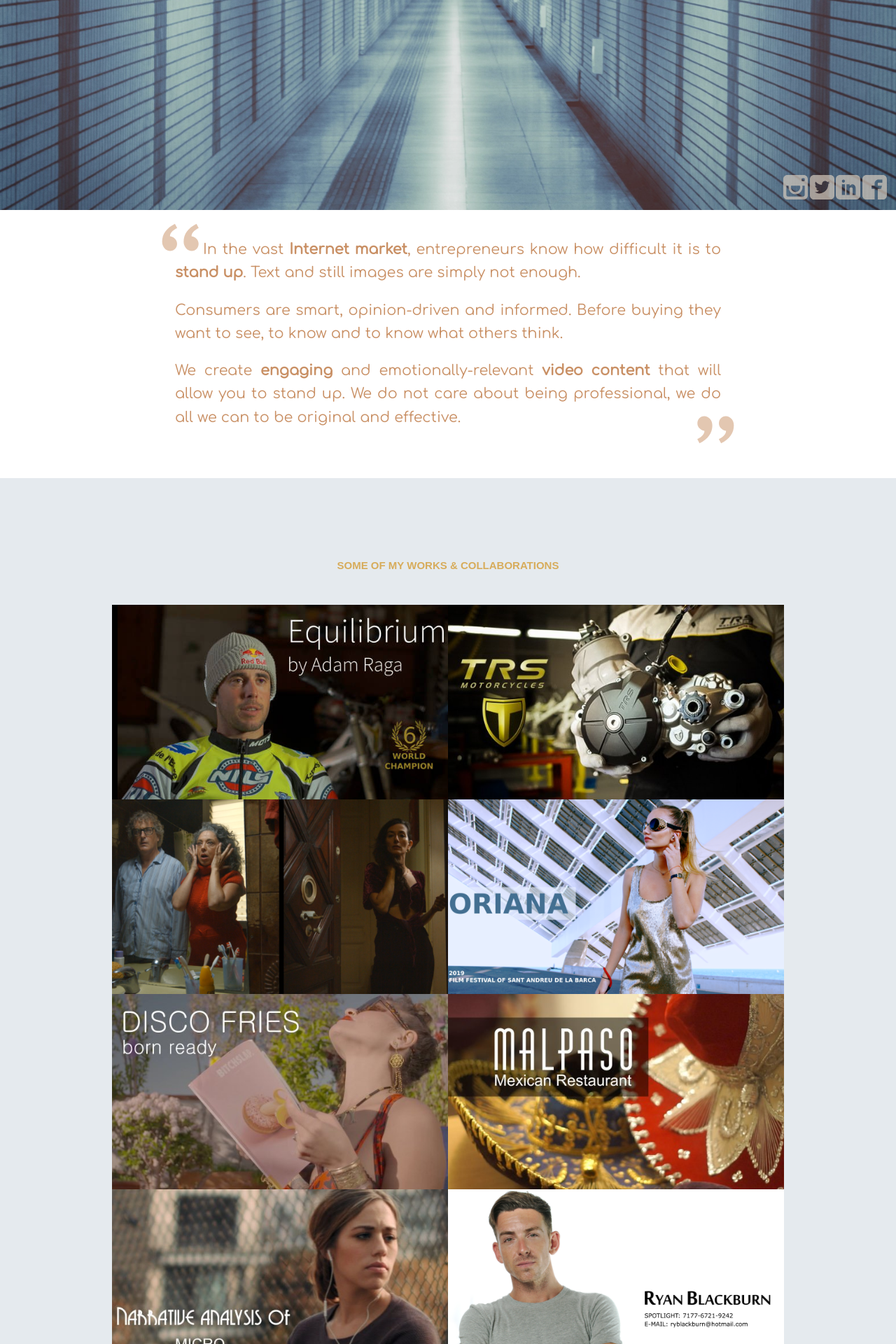
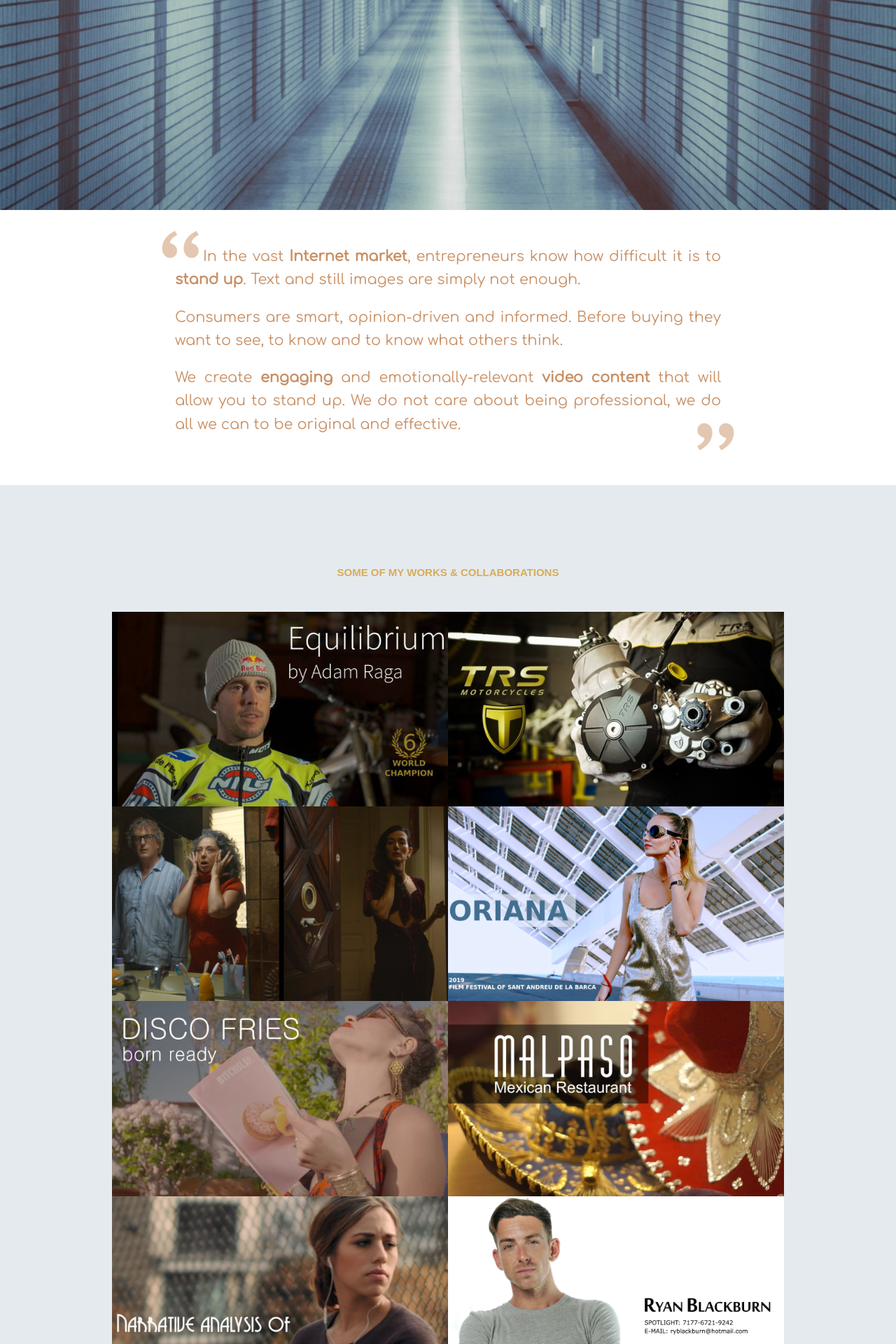
Before and after one commit to fabriziotappero/focusaway.com, a Jekyll site: the page built from index.html, in a window 1280 px wide. Shown: the part 344-2264 px from the top of the page at 70% size. Built offline with Jekyll 4.4.1, drawn with Linux system fonts in a browser that asks for light colours; some web fonts are replaced.

Commit message:
delete social share links

```diff
--- a/index.html
+++ b/index.html
@@ -26,7 +26,7 @@
 <body>
 {% include header.html %}
 
-{% include social-share.html %}
+<!-- {% include social-share.html %} -->
 
 {% include value-proposition.html %}
 
```
